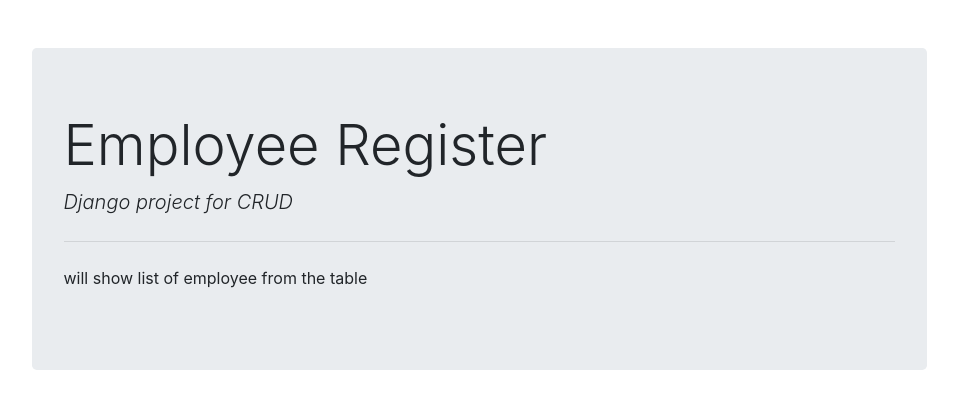
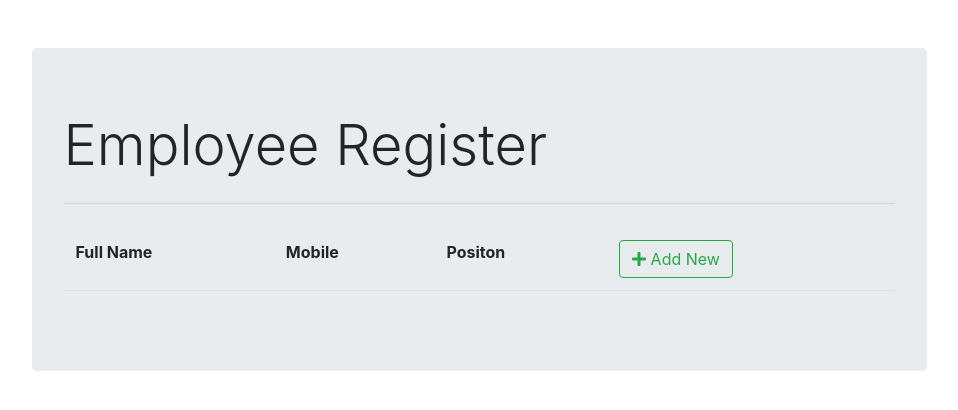
Before and after one commit to amiteshnagarkar/FormCMS, a Django app: page /employee/list/ in a window 1280 px wide. Shown: the top 410 px of the page, without its empty margins (161-1119 px from the left). Run offline with Django 3.2, Linux system fonts and the light colour scheme; data that the repository does not hold is empty; some libraries are stand-ins or nearby versions.

Commit message:
completed crud functionality

```diff
--- a/formcms/forms.py
+++ b/formcms/forms.py
@@ -10,3 +10,8 @@
             'fullname': 'Full Name',
             'emp_code': 'EMP. Code'
         }
+
+    def __init__(self, *args, **kwargs):
+        super(EmployeeForm,self).__init__(*args, **kwargs)
+        self.fields['position'].empty_label = "Select"
+        self.fields['emp_code'].required = False
--- a/formcms/models.py
+++ b/formcms/models.py
@@ -6,6 +6,9 @@
 class Position(models.Model):
     title = models.CharField(max_length=50)
 
+    def __str__(self):
+        return self.title
+
 class Employee(models.Model):
     fullname = models.CharField(max_length=100)
     emp_code = models.CharField(max_length=3)
--- a/formcms/templates/formcms/base.html
+++ b/formcms/templates/formcms/base.html
@@ -16,7 +16,7 @@
 
             <div class="jumbotron">
                 <h1 class="display-4">Employee Register</h1>
-                <p class="lead font-italic">Django project for CRUD</p>
+                <p class="lead font-italic"></p>
                 <hr class="my-4">
 
                 {% block content%}
--- a/formcms/templates/formcms/employee_list.html
+++ b/formcms/templates/formcms/employee_list.html
@@ -2,6 +2,53 @@
 
 {% block content%}
 
-<p> will show list of employee from the table </p>
+<table class="table table-borderless">
+
+    <thead class="border-bottom font-weight-bold">
+
+        <tr>
+            <td> Full Name</td>
+            <td> Mobile</td>
+            <td> Positon</td>
+            <td>
+
+                <a href="{% url 'employee_insert' %}" class="btn btn-outline-success">
+                    <i class="fas fa-plus"></i> Add New
+                </a>
+            </td>
+        </tr>
+
+    </thead>
+
+    <link rel="stylesheet" href="https://use.fontawesome.com/releases/v5.0.8/css/all.css">
+
+    <tbody>
+
+        {% for employee in employee_list %}
+            <tr>
+                <td>{{employee.fullname}} </td>
+                <td>{{employee.mobile}} </td>
+                <td>{{employee.position}} </td>
+                <td>
+
+                    <a href="{% url 'employee_update' employee.id %}" class="btn text-secondary px-0">
+                        <i class="far fa-edit fa-lg"> </i>
+                    </a>
+                    <form action="{% url 'employee_delete' employee.id %}" method="post" class="d-inline">
+                        {% csrf_token %}
+                        <button type = "submit" class = "btn">
+                            <i class= "far fa-trash-alt fa-lg text-danger float-right"> </i>
+
+                        </button>
+
+                    </form>
+
+                </td>
+            </tr>
+        {% endfor %}
+
+    </tbody>
+
+</table>
 
 {% endblock content%}
--- a/formcms/urls.py
+++ b/formcms/urls.py
@@ -2,6 +2,8 @@
 from . import views
 
 urlpatterns = [
-    path('', views.employee_form),
-    path('list/',views.employee_list)
+    path('', views.employee_form, name='employee_insert'),
+    path('<int:id>/', views.employee_form, name='employee_update'),
+    path('delete/<int:id>/', views.employee_delete, name ='employee_delete'),
+    path('list/',views.employee_list, name='employee_list')
 ]
--- a/formcms/views.py
+++ b/formcms/views.py
@@ -1,16 +1,34 @@
-from django.http import HttpResponse
-from django.shortcuts import render
+#from django.http import HttpResponse
+from django.shortcuts import render, redirect
 from .forms import EmployeeForm
+from .models import Employee
 
 #def index(request):
     #return HttpResponse("Hello, world. You're at the polls index.")
 
 def employee_list(request):
-    return render(request, "formcms/employee_list.html")
+    context = {'employee_list': Employee.objects.all()}
+    return render(request, "formcms/employee_list.html", context)
 
-def employee_form(request):
-    form = EmployeeForm()
-    return render(request, "formcms/employee_form.html", {'form':form} )
+def employee_form(request, id=0):
+    if request.method == "GET":
+        if id==0:
+            form = EmployeeForm()
+        else:
+            employee = Employee.objects.get(pk=id)
+            form = EmployeeForm(instance=employee)
+        return render(request, "formcms/employee_form.html",{'form':form})
+    else:
+        if id == 0:
+            form = EmployeeForm(request.POST)
+        else:
+             employee = Employee.objects.get(pk=id)
+             form = EmployeeForm(request.POST, instance = employee)
+        if form.is_valid():
+            form.save()
+        return redirect('/employee/list')
 
-def employee_delete(request):
-    return
+def employee_delete(request,id):
+    employee = Employee.objects.get(pk=id)
+    employee.delete()
+    return redirect('/employee/list')
```
Also changed, not shown: formcms/templates/formcms/employee_form.html (+10 -0 lines).
